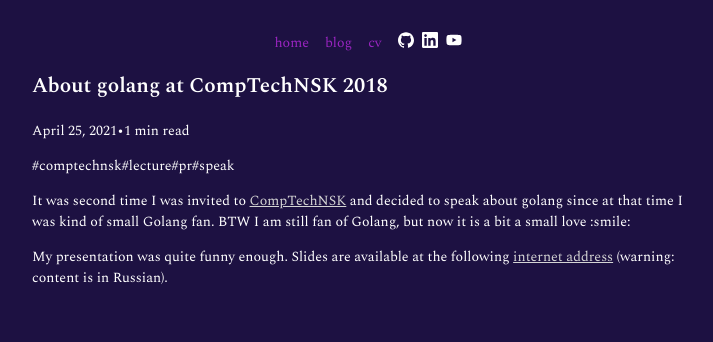
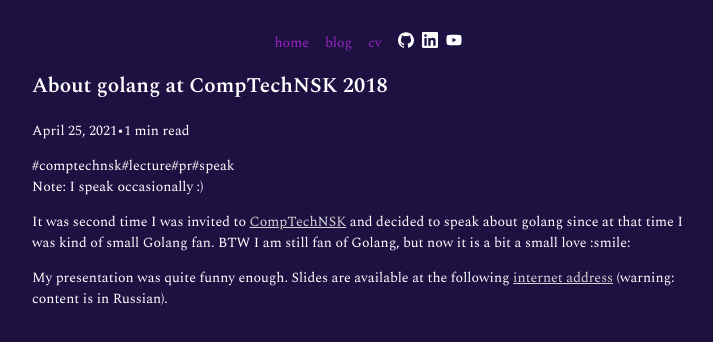
Before and after one commit to sergeyt/sergeyt-dev, a Next.js app: page /blog/2019/comp-tech-nsk-2018 in a window 1280 px wide. Shown: the top 342 px of the page, without its empty margins (272-985 px from the left). Built offline with nearby package versions, Linux system fonts and the light colour scheme.

Commit message:
feat: render spoiler

```diff
--- a/src/components/BlogLayout.tsx
+++ b/src/components/BlogLayout.tsx
@@ -5,6 +5,7 @@
   title: string;
   date?: string;
   tags?: string[];
+  spoiler?: string;
 };
 
 export default function BlogLayout({
@@ -16,7 +17,7 @@
   frontMatter?: FrontMatter;
   readingTimeMinutes?: number;
 }) {
-  const { title, date, tags } = frontMatter || {};
+  const { title, date, tags, spoiler } = frontMatter || {};
 
   // Format date nicely, fallback to raw string if parsing fails
   let formattedDate: string | null = null;
@@ -64,6 +65,14 @@
           </div>
         ) : null}
 
+        {/* Spoiler / note */}
+        {spoiler && (
+          <div className="mt-4 rounded-md border border-yellow-100 bg-yellow-50 px-3 py-2 text-xs text-yellow-900">
+            <span className="font-medium">Note: </span>
+            <span>{spoiler}</span>
+          </div>
+        )}
+
         {/* Content */}
         <div className="mt-6 prose">{children}</div>
 
```
